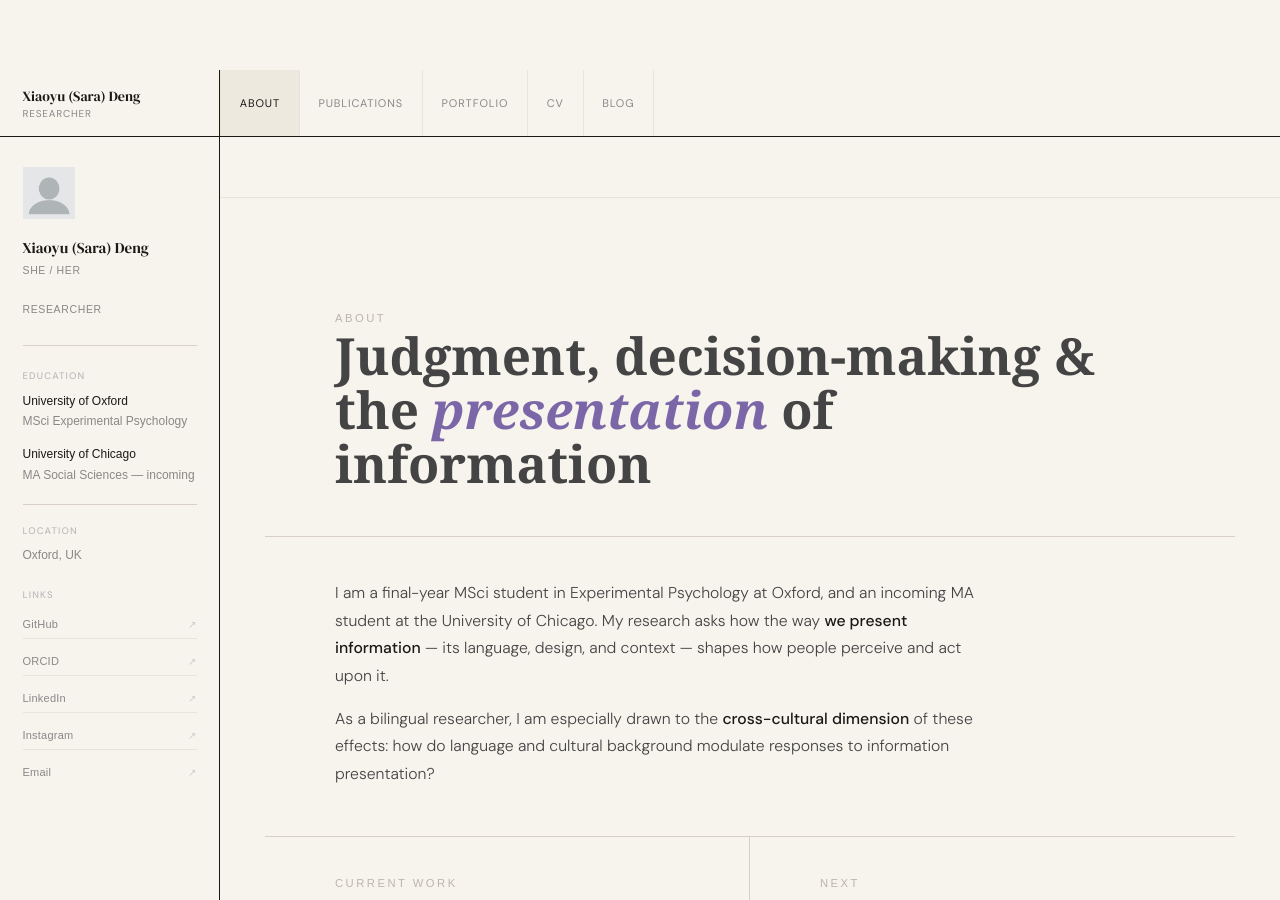
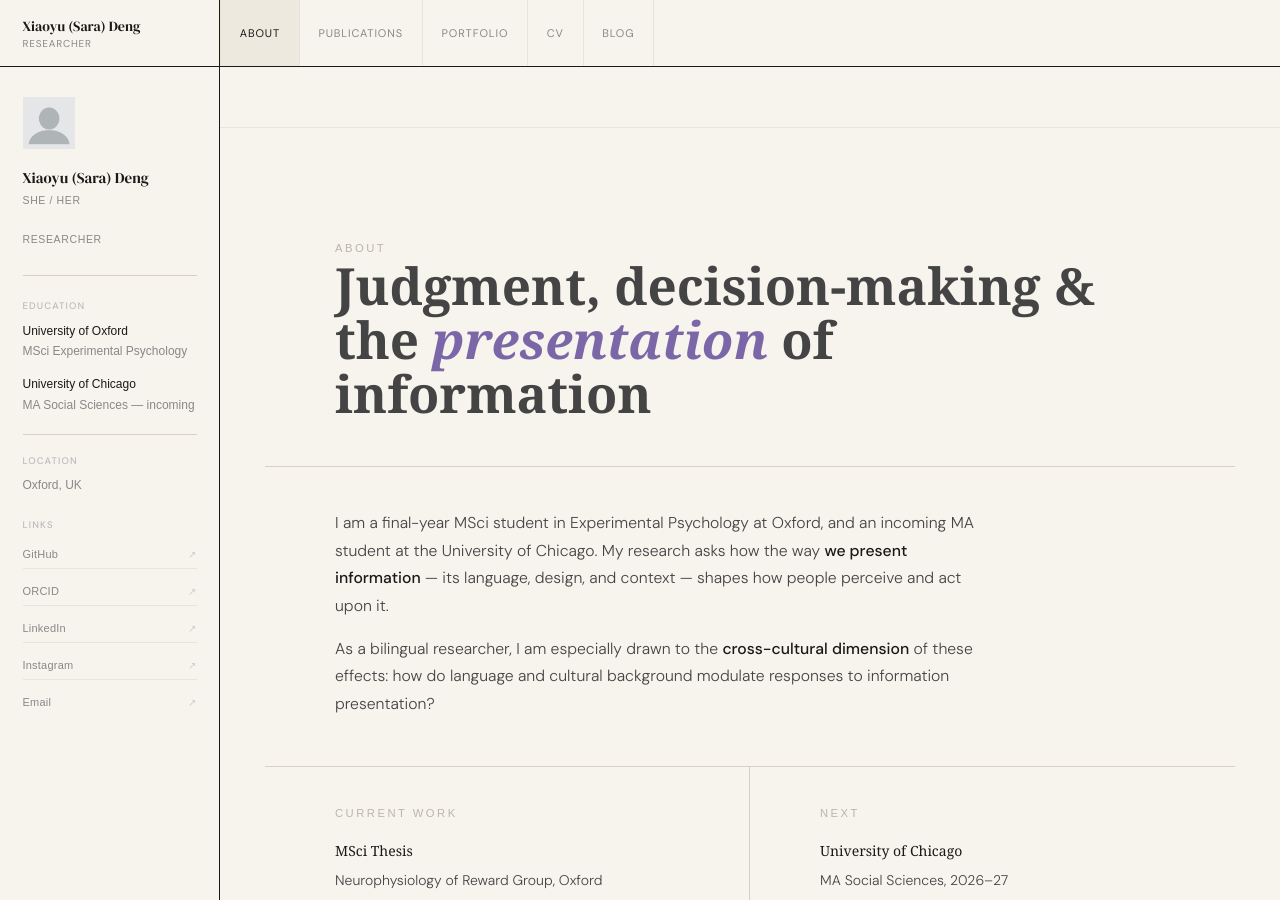
Before and after one commit to saradeng713/saradeng713.github.io, a Jekyll site: the page built from _pages/about.md, in a window 1280 px wide and 900 px high. Built offline with Jekyll 4.4.1, drawn with Linux system fonts in a browser that asks for light colours; a script that is not in the unit is left out.

Commit message:
Update custom.css

```diff
--- a/assets/css/custom.css
+++ b/assets/css/custom.css
@@ -37,6 +37,37 @@ html, body {
 .masthead__inner-wrap,
 #site-nav {
   display: none !important;
+}
+
+/* ── Remove top/bottom white space gaps ── */
+html, body {
+  margin: 0 !important;
+  padding: 0 !important;
+}
+
+body {
+  padding-top: 0 !important;
+}
+
+.page {
+  margin-top: 0 !important;
+  padding-top: 0 !important;
+}
+
+#page-wrapper,
+.initial-content,
+.layout--single,
+.layout--archive {
+  padding-top: 0 !important;
+  margin-top: 0 !important;
+  padding-bottom: 0 !important;
+  margin-bottom: 0 !important;
+}
+
+/* Remove gap before footer */
+#main {
+  margin-bottom: 0 !important;
+  padding-bottom: 0 !important;
 }
 
 /* ── Custom masthead ── */
```
